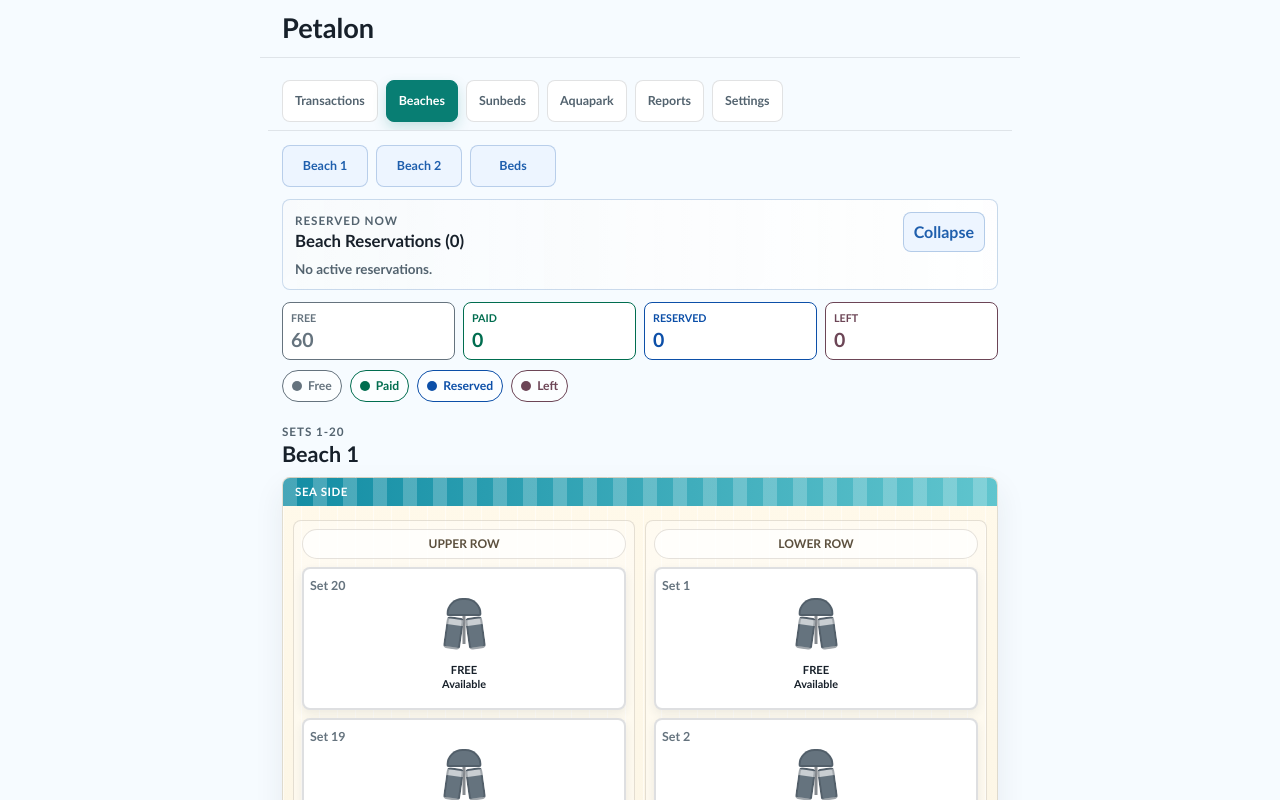
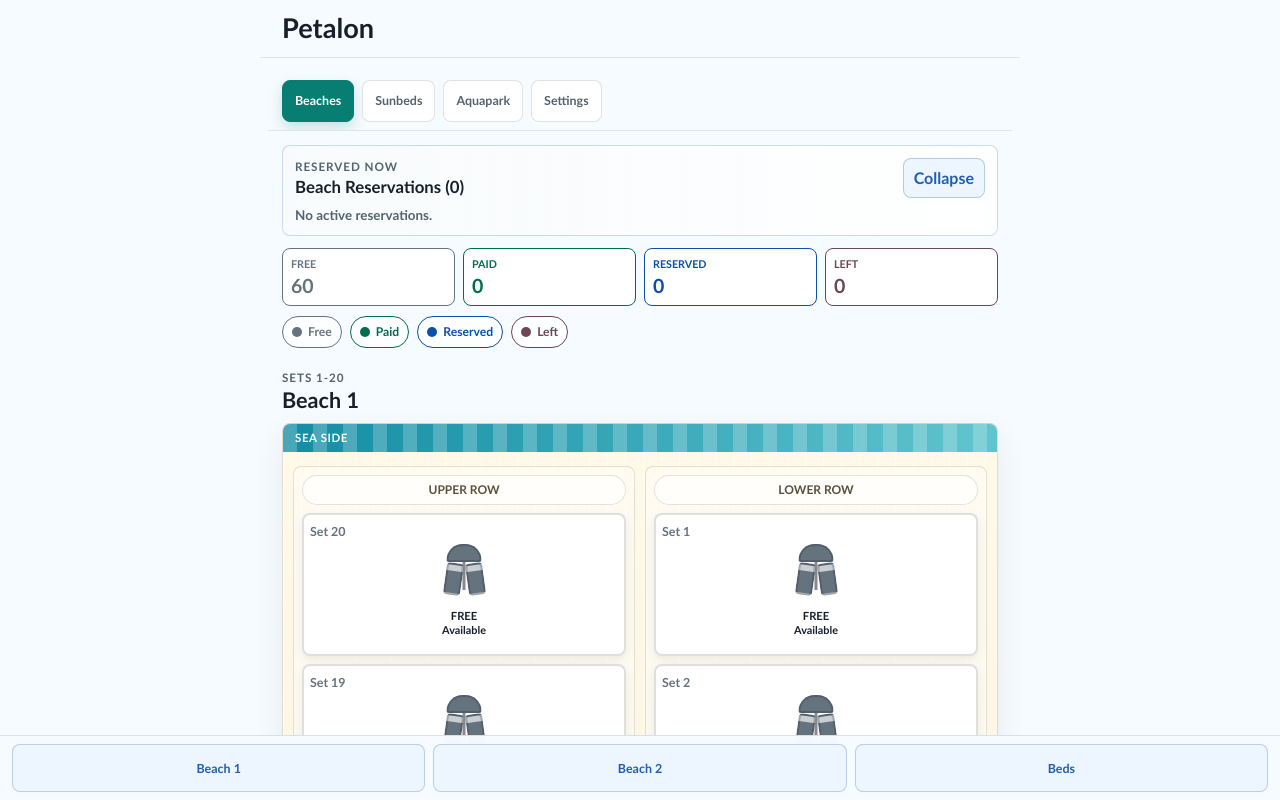
Before and after one commit to vukinho300/beach-set-manager, a React (Vite) app: page / in a window 1280 px wide. Shown: the top 800 px of the page. Built offline with nearby package versions, Linux system fonts and the light colour scheme.

Commit message:
Move records to settings and add sunbed notes

```diff
--- a/src/App.css
+++ b/src/App.css
@@ -110,18 +110,31 @@ h2 {
 }
 
 .beach-shortcuts {
-  display: flex;
-  gap: 8px;
-  margin: 0 0 12px;
-  overflow-x: auto;
-  scrollbar-width: none;
+  position: fixed;
+  right: 0;
+  bottom: 0;
+  left: 0;
+  z-index: 20;
+  display: grid;
+  grid-template-columns: repeat(3, minmax(0, 1fr));
+  gap: 8px;
+  margin: 0;
+  padding: 8px 12px calc(8px + env(safe-area-inset-bottom));
+  border-top: 1px solid rgba(23, 32, 42, 0.12);
+  background: rgba(246, 251, 255, 0.96);
+  backdrop-filter: blur(18px);
 }
 
 .beach-shortcuts button {
-  min-width: 86px;
+  min-width: 0;
+  min-height: 48px;
   color: #1f5fad;
   border-color: rgba(31, 95, 173, 0.26);
   background: #edf5ff;
+}
+
+.app-shell.beaches-active {
+  padding-bottom: 88px;
 }
 
 .report-button {
@@ -360,6 +373,27 @@ h2 {
 .settings-section h3,
 .settings-section p {
   margin: 0;
+}
+
+.settings-menu-actions {
+  display: grid;
+  grid-template-columns: repeat(2, minmax(0, 1fr));
+  gap: 8px;
+}
+
+.settings-subpage {
+  margin-top: 18px;
+}
+
+.settings-back {
+  min-height: 42px;
+  margin-bottom: 10px;
+  padding: 0 12px;
+  color: #1f5fad;
+  font-weight: 900;
+  border: 1px solid rgba(31, 95, 173, 0.28);
+  border-radius: 8px;
+  background: #edf5ff;
 }
 
 .settings-section p {
@@ -1802,6 +1836,16 @@ h2 {
   font-size: 1.05rem;
 }
 
+.sunbed-sale-description {
+  margin: 5px 0 0;
+  color: #53636f;
+  font-size: 0.84rem;
+  font-weight: 700;
+  line-height: 1.4;
+  overflow-wrap: anywhere;
+  white-space: pre-wrap;
+}
+
 .sunbed-sale-actions {
   grid-column: 1 / -1;
   display: grid;
--- a/src/App.tsx
+++ b/src/App.tsx
@@ -8,8 +8,9 @@ type BeachId = 1 | 2;
 type BedId = 1 | 2 | 3 | 4;
 type BedLabel = `Bed ${BedId}`;
 type ReservationSurname = string;
-type TabId = 'transactions' | 'beaches' | 'sunbeds' | 'aquapark' | 'report' | 'settings';
+type TabId = 'beaches' | 'sunbeds' | 'aquapark' | 'settings';
 type BeachShortcut = 'beach1' | 'beach2' | 'beds';
+type SettingsView = 'menu' | 'transactions' | 'report';
 type SetPriceMode = 'fixed' | 'special';
 type AquaparkTicketType = '30min' | '1hour' | 'half_day' | 'one_day' | 'one_week' | 'custom_days';
 type AquaparkPriceMode = 'default' | 'special';
@@ -87,6 +88,7 @@ type NonNumberedSunbedSale = {
   id: string;
   quantity: number;
   totalAmount: number;
+  description?: string;
   createdAt: string;
 };
 
@@ -792,7 +794,8 @@ function normalizeImportedSunbedSale(value: unknown): NonNumberedSunbedSale | nu
     ? candidate.createdAt
     : undefined;
 
-  return id && quantity && totalAmount && createdAt ? { id, quantity, totalAmount, createdAt } : null;
+  const description = typeof candidate.description === 'string' ? candidate.description.trim() || undefined : undefined;
+  return id && quantity && totalAmount && createdAt ? { id, quantity, totalAmount, description, createdAt } : null;
 }
 
 function parseSunbedSales(value: unknown): NonNumberedSunbedSale[] {
@@ -1534,6 +1537,7 @@ function App() {
     () => initialAppData.lastAutomaticResetDate ?? getLocalDateKey(),
   );
   const [activeTab, setActiveTab] = useState<TabId>('beaches');
+  const [settingsView, setSettingsView] = useState<SettingsView>('menu');
   const [activeEditor, setActiveEditor] = useState<ActiveEditor | null>(null);
   const [backupMessage, setBackupMessage] = useState<string | null>(null);
   const importInputRef = useRef<HTMLInputElement | null>(null);
@@ -1680,6 +1684,7 @@ function App() {
 
   function selectTab(tabId: TabId) {
     setActiveTab(tabId);
+    if (tabId === 'settings') setSettingsView('menu');
     window.requestAnimationFrame(() => window.scrollTo({ top: 0, behavior: 'smooth' }));
   }
 
@@ -1935,10 +1940,10 @@ function App() {
     );
   }
 
-  function saveSunbedSale(details: { quantity: number; totalAmount: number }, saleId?: string) {
+  function saveSunbedSale(details: { quantity: number; totalAmount: number; description?: string }, saleId?: string) {
     const now = new Date().toISOString();
     const id = saleId ?? createReservationId('sunbed-sale');
-    const sale: NonNumberedSunbedSale = { id, quantity: details.quantity, totalAmount: details.totalAmount, createdAt: now };
+    const sale: NonNumberedSunbedSale = { id, quantity: details.quantity, totalAmount: details.totalAmount, description: details.description?.trim() || undefined, createdAt: now };
 
     setSunbedSales((currentSales) => saleId
       ? currentSales.map((currentSale) => currentSale.id === saleId ? { ...sale, createdAt: currentSale.createdAt } : currentSale)
@@ -2166,14 +2171,12 @@ function App() {
   }
 
   return (
-    <main className="app-shell">
+    <main className={`app-shell${activeTab === 'beaches' ? ' beaches-active' : ''}`}>
       <header className="topbar">
         <h1>Petalon</h1>
       </header>
 
       <TopNavigation activeTab={activeTab} onSelectTab={selectTab} />
-
-      {activeTab === 'beaches' ? <BeachShortcuts onSelect={selectBeachShortcut} /> : null}
 
       {activeTab === 'sunbeds' ? (
         <SunbedsPage
@@ -2190,12 +2193,9 @@ function App() {
           onDeleteEntry={deleteAquaparkEntry}
           onToggleWristbandReturn={toggleAquaparkWristbandReturn}
         />
-      ) : activeTab === 'transactions' ? (
-        <TransactionsPage transactions={transactions} onDelete={deleteTransaction} />
-      ) : activeTab === 'report' ? (
-        <DailyReport transactions={transactions} />
       ) : activeTab === 'settings' ? (
         <SettingsPage
+          view={settingsView}
           backupMessage={backupMessage}
           importInputRef={importInputRef}
           savedSurnames={savedSurnames}
@@ -2205,6 +2205,11 @@ function App() {
           onImportFile={(file) => void importBackup(file)}
           onResetAppData={resetAppData}
           onDeleteSurname={deleteSavedSurname}
+          onShowTransactions={() => setSettingsView('transactions')}
+          onShowReport={() => setSettingsView('report')}
+          onBackToSettings={() => setSettingsView('menu')}
+          transactions={transactions}
+          onDeleteTransaction={deleteTransaction}
         />
       ) : (
         <>
@@ -2256,6 +2261,8 @@ function App() {
           />
         </>
       )}
+
+      {activeTab === 'beaches' ? <BeachShortcuts onSelect={selectBeachShortcut} /> : null}
 
       {activeSet ? (
         <SetEditorModal
@@ -2838,6 +2845,7 @@ function SunbedsPage({
             <div>
               <p className="eyebrow">{formatTime(sale.createdAt)}</p>
               <strong>{sale.quantity} sunbeds</strong>
+              {sale.description ? <p className="sunbed-sale-description">{sale.description}</p> : null}
             </div>
             <strong>{formatEuro(sale.totalAmount)}</strong>
             <div className="sunbed-sale-actions">
@@ -3147,11 +3155,9 @@ function TopNavigation({
   onSelectTab: (tabId: TabId) => void;
 }) {
   const tabs: Array<{ id: TabId; label: string }> = [
-    { id: 'transactions', label: 'Transactions' },
     { id: 'beaches', label: 'Beaches' },
     { id: 'sunbeds', label: 'Sunbeds' },
     { id: 'aquapark', label: 'Aquapark' },
-    { id: 'report', label: 'Reports' },
     { id: 'settings', label: 'Settings' },
   ];
 
@@ -3180,7 +3186,8 @@ function BeachShortcuts({ onSelect }: { onSelect: (section: BeachShortcut) => vo
   </nav>;
 }
 
-function SettingsPage({ backupMessage, importInputRef, savedSurnames, onDailyReset, onExport, onImport, onImportFile, onResetAppData, onDeleteSurname }: {
+function SettingsPage({ view, backupMessage, importInputRef, savedSurnames, onDailyReset, onExport, onImport, onImportFile, onResetAppData, onDeleteSurname, onShowTransactions, onShowReport, onBackToSettings, transactions, onDeleteTransaction }: {
+  view: SettingsView;
   backupMessage: string | null;
   importInputRef: MutableRefObject<HTMLInputElement | null>;
   savedSurnames: ReservationSurname[];
@@ -3190,9 +3197,21 @@ function SettingsPage({ backupMessage, importInputRef, savedSurnames, onDailyRes
   onImportFile: (file: File | undefined) => void;
   onResetAppData: () => void;
   onDeleteSurname: (surname: string) => void;
+  onShowTransactions: () => void;
+  onShowReport: () => void;
+  onBackToSettings: () => void;
+  transactions: Transaction[];
+  onDeleteTransaction: (transactionId: string) => void;
 }) {
+  if (view === 'transactions') {
+    return <section className="settings-subpage"><button type="button" className="settings-back" onClick={onBackToSettings}>Back to Settings</button><TransactionsPage transactions={transactions} onDelete={onDeleteTransaction} /></section>;
+  }
+  if (view === 'report') {
+    return <section className="settings-subpage"><button type="button" className="settings-back" onClick={onBackToSettings}>Back to Settings</button><DailyReport transactions={transactions} /></section>;
+  }
   return <section className="settings-page" aria-labelledby="settings-heading">
     <header className="report-hero"><p className="eyebrow">Local app controls</p><h2 id="settings-heading">Settings</h2></header>
+    <section className="settings-section"><h3>Records</h3><div className="settings-menu-actions"><button type="button" className="tool-button" onClick={onShowTransactions}>Transactions</button><button type="button" className="tool-button" onClick={onShowReport}>Reports</button></div></section>
     <section className="settings-section"><h3>Daily Reset</h3><p>Start a fresh local business day and clear current-day sales.</p><button type="button" className="reset-button" onClick={onDailyReset}>Daily Reset</button></section>
     <section className="settings-section"><h3>Backups</h3><p>Saved locally on this device. Other phones have separate data.</p><div className="tool-buttons"><button type="button" className="tool-button" onClick={onExport}>Export Backup</button><button type="button" className="tool-button" onClick={onImport}>Import Backup</button></div><input ref={importInputRef} className="file-input" type="file" accept="application/json,.json" onChange={(event) => onImportFile(event.target.files?.[0])} />{backupMessage ? <p className="backup-message">{backupMessage}</p> : null}</section>
     <section className="settings-section"><h3>Local Tools</h3><button type="button" className="danger-link" onClick={onResetAppData}>Reset app data</button><SavedSurnamesManager savedSurnames={savedSurnames} onDeleteSurname={onDeleteSurname} /></section>
@@ -3754,10 +3773,11 @@ function SunbedSaleModal({
 }: {
   sale: NonNumberedSunbedSale | null;
   onClose: () => void;
-  onSave: (details: { quantity: number; totalAmount: number }) => void;
+  onSave: (details: { quantity: number; totalAmount: number; description?: string }) => void;
 }) {
   const [quantity, setQuantity] = useState(String(sale?.quantity ?? 1));
   const [totalAmount, setTotalAmount] = useState(sale ? String(sale.totalAmount) : '');
+  const [description, setDescription] = useState(sale?.description ?? '');
   const parsedQuantity = Number(quantity);
   const parsedAmount = parsePositiveMoney(totalAmount);
   const canSave = Number.isInteger(parsedQuantity) && parsedQuantity > 0 && parsedAmount !== null;
@@ -3782,8 +3802,12 @@ function SunbedSaleModal({
             Total amount paid
             <input type="number" inputMode="decimal" min="0.01" step="0.01" value={totalAmount} onChange={(event) => setTotalAmount(event.target.value)} placeholder="e.g. 32" />
           </label>
+          <label>
+            Description
+            <textarea value={description} onChange={(event) => setDescription(event.target.value)} rows={3} placeholder="Optional description / notes" />
+          </label>
           <button type="button" className="sheet-button sunbeds-primary-button" disabled={!canSave} onClick={() => {
-            if (canSave && parsedAmount !== null) onSave({ quantity: parsedQuantity, totalAmount: parsedAmount });
+            if (canSave && parsedAmount !== null) onSave({ quantity: parsedQuantity, totalAmount: parsedAmount, description: description.trim() || undefined });
           }}>
             Save Sunbed Sale
           </button>
```
